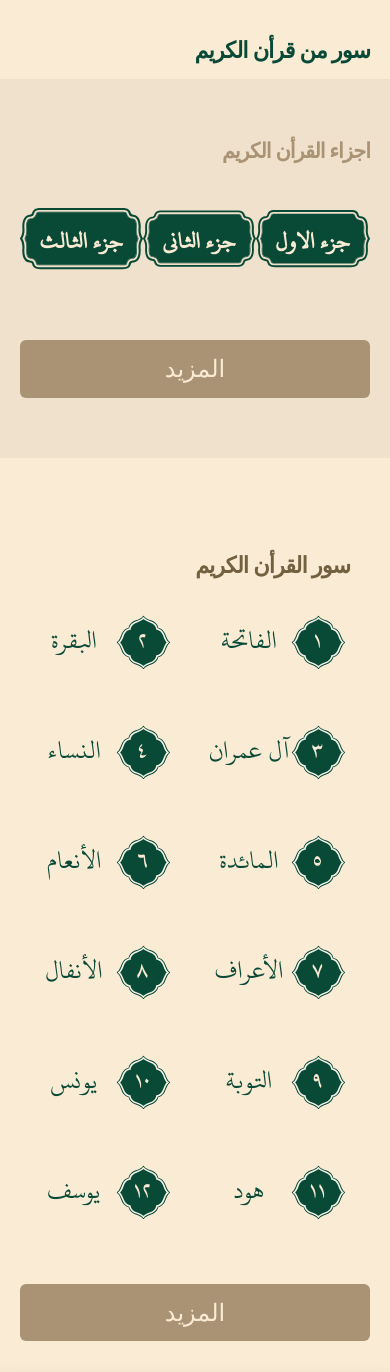
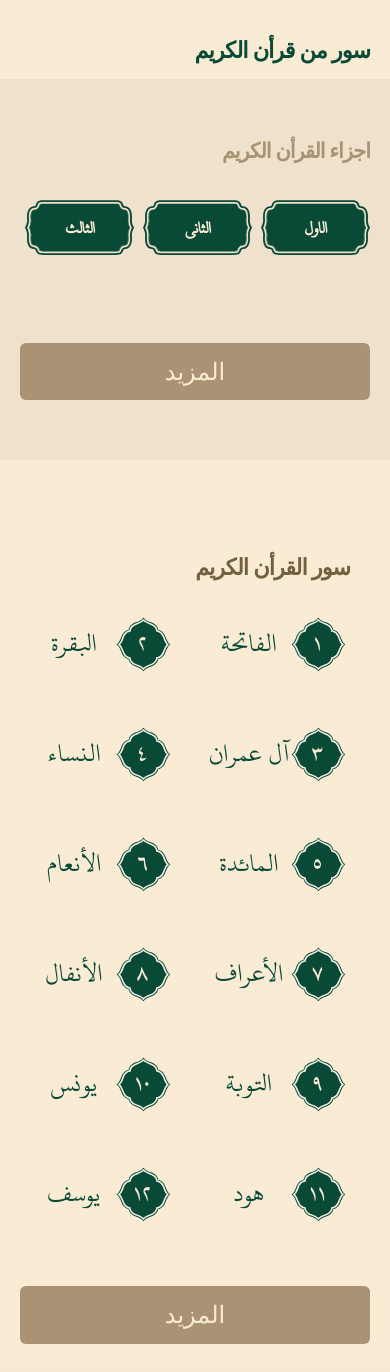
Before and after one commit to zamoosh/quran-django, a Django app: page /home/ in a window 390 px wide. Shown: the part 449-1821 px from the top of the page. Run offline with Django 4.2, Linux system fonts and the light colour scheme; data that the repository does not hold is empty; style sheets or scripts are compiled from the project's sources; some libraries are stand-ins or nearby versions; some web fonts are replaced.

Commit message:
juz list responsive, got completed...

```diff
--- a/static/assets/css/home.css
+++ b/static/assets/css/home.css
@@ -203,11 +203,9 @@ header .header__language path {
   margin-bottom: 30px;
 }
 .main .container-fluid .main__content .juz_list__content .juz-name {
-  font-size: 1.5rem;
   text-decoration: none;
   font-weight: bold;
   background-image: url("../img/sepia/juz-name-container-sepia.svg");
-  padding: 35px 0 30px;
   display: flex;
   justify-content: center;
   align-items: center;
@@ -215,26 +213,103 @@ header .header__language path {
   background-position: center;
   background-size: 100% 100%;
   background-repeat: no-repeat;
+  letter-spacing: -1px;
+  font-size: 1.6rem;
+  padding: 10px 0;
+  word-spacing: -4px;
+}
+@media (min-width: 300px) {
+  .main .container-fluid .main__content .juz_list__content .juz-name {
+    font-size: 4.5vw;
+    padding: 25px 1px;
+    width: 28vw;
+  }
+}
+@media (min-width: 576px) {
+  .main .container-fluid .main__content .juz_list__content .juz-name {
+    font-size: 4vw;
+    padding: 30px 0;
+    width: 25vw;
+  }
+}
+@media (min-width: 768px) {
+  .main .container-fluid .main__content .juz_list__content .juz-name {
+    font-size: 2rem;
+  }
 }
 .main .container-fluid .main__content .juz_list__content__title {
   display: grid;
-  grid-template-columns: auto auto auto;
-  margin-bottom: 25px;
+  grid-template-columns: auto;
+  gap: 5%;
+}
+@media (min-width: 300px) {
+  .main .container-fluid .main__content .juz_list__content__title {
+    grid-template-columns: auto auto auto;
+    gap: 1%;
+  }
+}
+@media (min-width: 576px) {
+  .main .container-fluid .main__content .juz_list__content__title {
+    grid-template-columns: auto auto auto;
+    gap: 10%;
+  }
 }
 .main .container-fluid .main__content .juz_list__content .show {
   overflow: hidden;
   height: 0;
   transition: height 700ms;
+  margin-top: 50px;
 }
 .main .container-fluid .main__content .juz_list__content__body {
   display: grid;
-  grid-template-columns: auto auto;
-  padding-top: 25px;
+  grid-template-columns: auto;
   row-gap: 40px;
 }
+@media (min-width: 300px) {
+  .main .container-fluid .main__content .juz_list__content__body {
+    grid-template-columns: auto auto auto;
+  }
+}
+@media (min-width: 576px) {
+  .main .container-fluid .main__content .juz_list__content__body {
+    grid-template-columns: auto auto auto;
+    column-gap: 10%;
+  }
+}
 .main .container-fluid .main__content .juz_list__content__body .juz-name {
-  padding: 55px 10px 50px 10px;
-  margin: 0 10px 0 0;
+  text-decoration: none;
+  font-weight: bold;
+  background-image: url("../img/sepia/juz-name-container-sepia.svg");
+  display: flex;
+  justify-content: center;
+  align-items: center;
+  color: #FAEBD4;
+  background-position: center;
+  background-size: 100% 100%;
+  background-repeat: no-repeat;
+  letter-spacing: -1px;
+  font-size: 1.6rem;
+  padding: 10px 0;
+  word-spacing: -4px;
+}
+@media (min-width: 300px) {
+  .main .container-fluid .main__content .juz_list__content__body .juz-name {
+    font-size: 4.5vw;
+    padding: 25px 1px;
+    width: 28vw;
+  }
+}
+@media (min-width: 576px) {
+  .main .container-fluid .main__content .juz_list__content__body .juz-name {
+    font-size: 4vw;
+    padding: 30px 0;
+    width: 25vw;
+  }
+}
+@media (min-width: 768px) {
+  .main .container-fluid .main__content .juz_list__content__body .juz-name {
+    font-size: 2rem;
+  }
 }
 .main .container-fluid .main__content .juz_list__button {
   display: flex;
--- a/static/assets/js/home.js
+++ b/static/assets/js/home.js
@@ -91,8 +91,8 @@ export class Home {
     }
 
     expand_juz_list() {
-        let h = this.juz_list_body.getBoundingClientRect().height;
         this.expand_button_juz.addEventListener("click", function () {
+            let h = this.juz_list_body.getBoundingClientRect().height;
             this.juz_list_body_collapse.classList.toggle("expanded");
             if (this.juz_list_body_collapse.classList.contains("expanded")) {
                 this.expand_button_juz.innerHTML = "الكم";
--- a/static/assets/scss/home.scss
+++ b/static/assets/scss/home.scss
@@ -105,12 +105,9 @@ header {
                 &__content {
 
                     .juz-name {
-                        font-size: 1.5rem;
                         text-decoration: none;
                         font-weight: bold;
-                        //background-size: contain;
                         background-image: url("../img/sepia/juz-name-container-sepia.svg");
-                        padding: 35px 0 30px;
                         display: flex;
                         justify-content: center;
                         align-items: center;
@@ -118,29 +115,99 @@ header {
                         background-position: center;
                         background-size: 100% 100%;
                         background-repeat: no-repeat;
+                        letter-spacing: -1px;
+                        font-size: 1.6rem;
+                        padding: 10px 0;
+                        word-spacing: -4px;
+
+                        @include mobile {
+                            font-size: 4.5vw;
+                            padding: 25px 1px;
+                            width: 28vw;
+                        }
+
+                        @include tablet {
+                            font-size: 4vw;
+                            padding: 30px 0;
+                            width: 25vw;
+                        }
+
+                        @include laptop {
+                            font-size: 2rem;
+                        }
+
+
                     }
 
                     &__title {
                         display: grid;
-                        grid-template-columns: auto auto auto;
-                        margin-bottom: 25px;
+                        grid-template-columns: auto;
+                        gap: 5%;
+
+                        @include mobile {
+                            grid-template-columns: auto auto auto;
+                            gap: 1%;
+                        }
+
+                        @include tablet {
+                            grid-template-columns: auto auto auto;
+                            gap: 10%;
+                        }
                     }
 
                     .show {
                         overflow: hidden;
                         height: 0;
                         transition: height 700ms;
+                        margin-top: 50px;
                     }
 
                     &__body {
                         display: grid;
-                        grid-template-columns: auto auto;
-                        padding-top: 25px;
+                        grid-template-columns: auto;
                         row-gap: 40px;
 
+                        @include mobile {
+                            grid-template-columns: auto auto auto;
+                            //gap: 1%;
+                        }
+
+                        @include tablet {
+                            grid-template-columns: auto auto auto;
+                            column-gap: 10%;
+                        }
+
                         .juz-name {
-                            padding: 55px 10px 50px 10px;
-                            margin: 0 10px 0 0;
+                            text-decoration: none;
+                            font-weight: bold;
+                            background-image: url("../img/sepia/juz-name-container-sepia.svg");
+                            display: flex;
+                            justify-content: center;
+                            align-items: center;
+                            color: $sura-carousel-color-sepia;
+                            background-position: center;
+                            background-size: 100% 100%;
+                            background-repeat: no-repeat;
+                            letter-spacing: -1px;
+                            font-size: 1.6rem;
+                            padding: 10px 0;
+                            word-spacing: -4px;
+
+                            @include mobile {
+                                font-size: 4.5vw;
+                                padding: 25px 1px;
+                                width: 28vw;
+                            }
+
+                            @include tablet {
+                                font-size: 4vw;
+                                padding: 30px 0;
+                                width: 25vw;
+                            }
+
+                            @include laptop {
+                                font-size: 2rem;
+                            }
                         }
                     }
                 }
--- a/templates/quran/views/home.html
+++ b/templates/quran/views/home.html
@@ -50,39 +50,39 @@
                     </div>
                     <div class="juz_list__content">
                         <div class="juz_list__content__title">
-                            <a class="juz-name" href="/juz/1">جزء الاول</a>
-                            <a class="juz-name" href="/juz/2">جزء الثاني</a>
-                            <a class="juz-name" href="/juz/3">جزء الثالث</a>
+                            <a class="juz-name" href="/juz/1">الاول</a>
+                            <a class="juz-name" href="/juz/2">الثاني</a>
+                            <a class="juz-name" href="/juz/3">الثالث</a>
                         </div>
                         <div class="show">
                             <div class="juz_list__content__body">
-                                <a href="/juz/4" class="juz-name">جزء الرابع</a>
-                                <a href="/juz/5" class="juz-name">جزء الخامس</a>
-                                <a href="/juz/6" class="juz-name">جزء السادس</a>
-                                <a href="/juz/7" class="juz-name">جزء السابع</a>
-                                <a href="/juz/8" class="juz-name">جزء أثامن</a>
-                                <a href="/juz/9" class="juz-name">جزء التاسع</a>
-                                <a href="/juz/10" class="juz-name">جزء العاشر</a>
-                                <a href="/juz/11" class="juz-name">جزء الاحد العشر</a>
-                                <a href="/juz/12" class="juz-name">جزء الثاني العشر</a>
-                                <a href="/juz/13" class="juz-name">جزء الثالث العشر</a>
-                                <a href="/juz/14" class="juz-name">جزء الرابع العشر</a>
-                                <a href="/juz/15" class="juz-name">جزء الخامس العشر</a>
-                                <a href="/juz/16" class="juz-name">جزء السادس العشر</a>
-                                <a href="/juz/17" class="juz-name">جزء السابع العشر</a>
-                                <a href="/juz/18" class="juz-name">جزء الثامن العشر</a>
-                                <a href="/juz/19" class="juz-name">جزء التاسع العشر</a>
-                                <a href="/juz/20" class="juz-name">جزء العشرون</a>
-                                <a href="/juz/21" class="juz-name">جزء الاحد العشرون</a>
-                                <a href="/juz/22" class="juz-name">جزء الثاني العشرون</a>
-                                <a href="/juz/23" class="juz-name">جزء الثالث العشرون</a>
-                                <a href="/juz/24" class="juz-name">جزء الرابع العشرون</a>
-                                <a href="/juz/25" class="juz-name">جزء الخامس العشرون</a>
-                                <a href="/juz/26" class="juz-name">جزء السادس العشرون</a>
-                                <a href="/juz/27" class="juz-name">جزء السابع العشرون</a>
-                                <a href="/juz/28" class="juz-name">جزء الثامن العشرون</a>
-                                <a href="/juz/29" class="juz-name">جزء التاسع العشرون</a>
-                                <a href="/juz/30" class="juz-name">جزء ثلاثون</a>
+                                <a href="/juz/4" class="juz-name">الرابع</a>
+                                <a href="/juz/5" class="juz-name">الخامس</a>
+                                <a href="/juz/6" class="juz-name">السادس</a>
+                                <a href="/juz/7" class="juz-name">السابع</a>
+                                <a href="/juz/8" class="juz-name">أثامن</a>
+                                <a href="/juz/9" class="juz-name">التاسع</a>
+                                <a href="/juz/10" class="juz-name">العاشر</a>
+                                <a href="/juz/11" class="juz-name">الاحد العشر</a>
+                                <a href="/juz/12" class="juz-name">الثاني العشر</a>
+                                <a href="/juz/13" class="juz-name">الثالث العشر</a>
+                                <a href="/juz/14" class="juz-name">الرابع العشر</a>
+                                <a href="/juz/15" class="juz-name">الخامس العشر</a>
+                                <a href="/juz/16" class="juz-name">السادس العشر</a>
+                                <a href="/juz/17" class="juz-name">السابع العشر</a>
+                                <a href="/juz/18" class="juz-name">الثامن العشر</a>
+                                <a href="/juz/19" class="juz-name">التاسع العشر</a>
+                                <a href="/juz/20" class="juz-name">العشرون</a>
+                                <a href="/juz/21" class="juz-name">الاحد العشرون</a>
+                                <a href="/juz/22" class="juz-name">الثاني العشرون</a>
+                                <a href="/juz/23" class="juz-name">الثالث العشرون</a>
+                                <a href="/juz/24" class="juz-name">الرابع العشرون</a>
+                                <a href="/juz/25" class="juz-name">الخامس العشرون</a>
+                                <a href="/juz/26" class="juz-name">السادس العشرون</a>
+                                <a href="/juz/27" class="juz-name">السابع العشرون</a>
+                                <a href="/juz/28" class="juz-name">الثامن العشرون</a>
+                                <a href="/juz/29" class="juz-name">التاسع العشرون</a>
+                                <a href="/juz/30" class="juz-name">ثلاثون</a>
                             </div>
                         </div>
                     </div>
```
Also changed, not shown: 1 other file.
